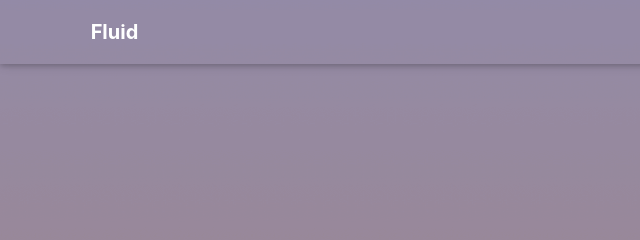
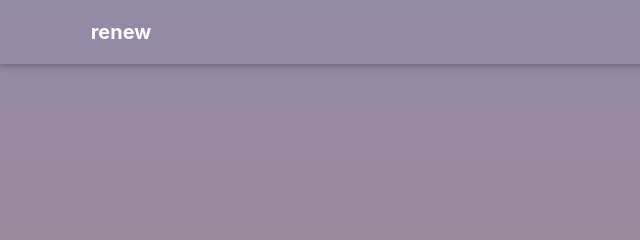
Before and after one commit to iwannaanewworld/iwannaanewworld.github.io, a plain HTML site: page index.html in a window 1280 px wide. Shown: the top 240 px of the page, 0-640 px from the left. Drawn offline with nearby package versions, Linux system fonts and the light colour scheme; some packages are replaced by stand-ins of ours; a script that the page names is missing; a small style sheet from the web is missing.

Commit message:
Site updated: 2020-10-06 00:35:51

```diff
--- a/index.html
+++ b/index.html
@@ -47,7 +47,7 @@
     <nav id="navbar" class="navbar fixed-top  navbar-expand-lg navbar-dark scrolling-navbar">
   <div class="container">
     <a class="navbar-brand"
-       href="/">&nbsp;<strong>Fluid</strong>&nbsp;</a>
+       href="/">&nbsp;<strong>renew</strong>&nbsp;</a>
 
     <button id="navbar-toggler-btn" class="navbar-toggler" type="button" data-toggle="collapse"
             data-target="#navbarSupportedContent"
```
Also changed, not shown: 2020/10/05/hello-world/index.html (+1 -1 lines), 404.html (+1 -1 lines), archives/2020/10/index.html (+1 -1 lines), archives/2020/index.html (+1 -1 lines), archives/index.html (+1 -1 lines), categories/index.html (+1 -1 lines), links/index.html (+1 -1 lines), tags/index.html (+1 -1 lines).
